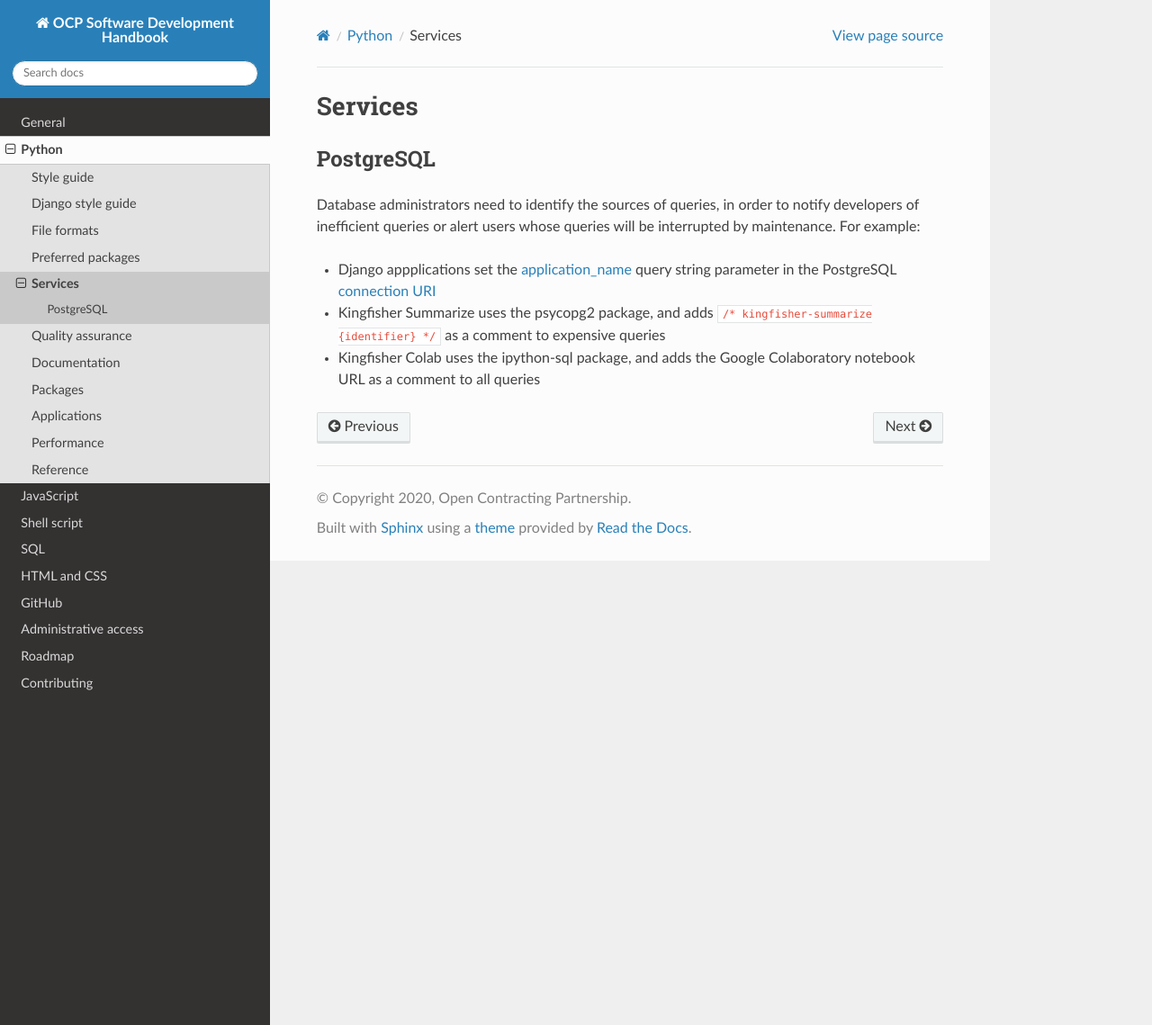
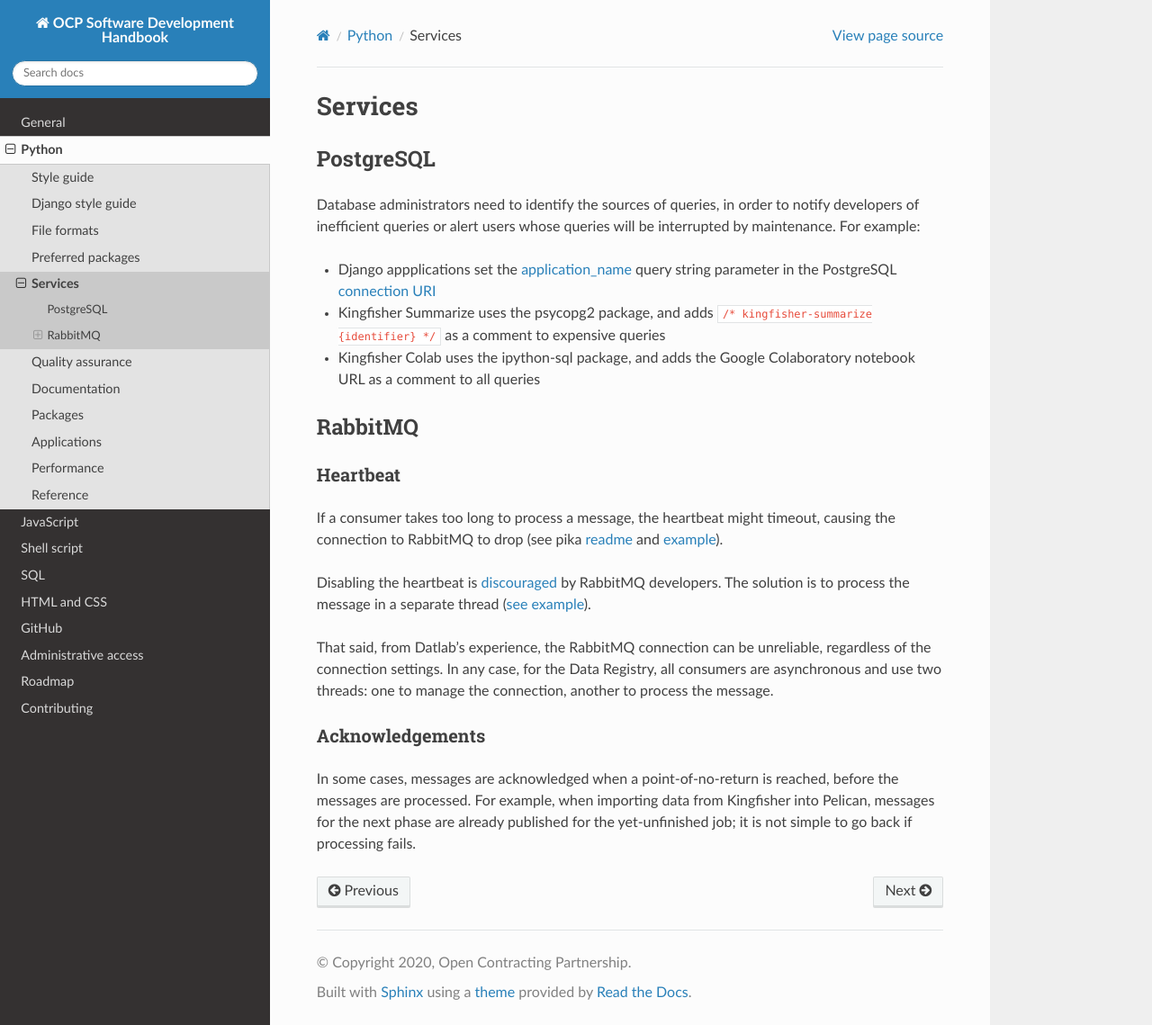
Before and after one commit to open-contracting/software-development-handbook, a Sphinx documentation site: the page built from docs/python/services.rst, in a window 1280 px wide and 1139 px high. Shown: the whole window at 90% size. Built offline with Sphinx 7.4.7 and the Read the Docs theme 2.0.0, drawn with Linux system fonts in a browser that asks for light colours.

Commit message:
python/services: Add notes about RabbitMQ, closes open-contracting/data-registry#140

```diff
--- a/docs/python/services.rst
+++ b/docs/python/services.rst
@@ -9,3 +9,22 @@ Database administrators need to identify the sources of queries, in order to not
 -  Django appplications set the `application_name <https://www.postgresql.org/docs/current/runtime-config-logging.html#GUC-APPLICATION-NAME>`__ query string parameter in the PostgreSQL `connection URI <https://www.postgresql.org/docs/11/libpq-connect.html#id-1.7.3.8.3.6>`__
 -  Kingfisher Summarize uses the psycopg2 package, and adds ``/* kingfisher-summarize {identifier} */`` as a comment to expensive queries
 -  Kingfisher Colab uses the ipython-sql package, and adds the Google Colaboratory notebook URL as a comment to all queries
+
+RabbitMQ
+--------
+
+Heartbeat
+~~~~~~~~~
+
+If a consumer takes too long to process a message, the heartbeat might timeout, causing the connection to RabbitMQ to drop (see pika `readme <https://github.com/pika/pika/#requesting-message-acknowledgements-from-another-thread>`__ and `example <https://pika.readthedocs.io/en/latest/examples/heartbeat_and_blocked_timeouts.html>`__).
+
+Disabling the heartbeat is `discouraged <https://stackoverflow.com/a/51755383/244258>`__ by RabbitMQ developers. The solution is to process the message in a separate thread (`see example <https://github.com/pika/pika/blob/master/examples/basic_consumer_threaded.py>`__).
+
+That said, from Datlab's experience, the RabbitMQ connection can be unreliable, regardless of the connection settings. In any case, for the Data Registry, all consumers are asynchronous and use two threads: one to manage the connection, another to process the message.
+
+Acknowledgements
+~~~~~~~~~~~~~~~~
+
+In some cases, messages are acknowledged when a point-of-no-return is reached, before the messages are processed. For example, when importing data from Kingfisher into Pelican, messages for the next phase are already published for the yet-unfinished job; it is not simple to go back if processing fails.
+
+.. https://github.com/open-contracting/data-registry/issues/140
```
